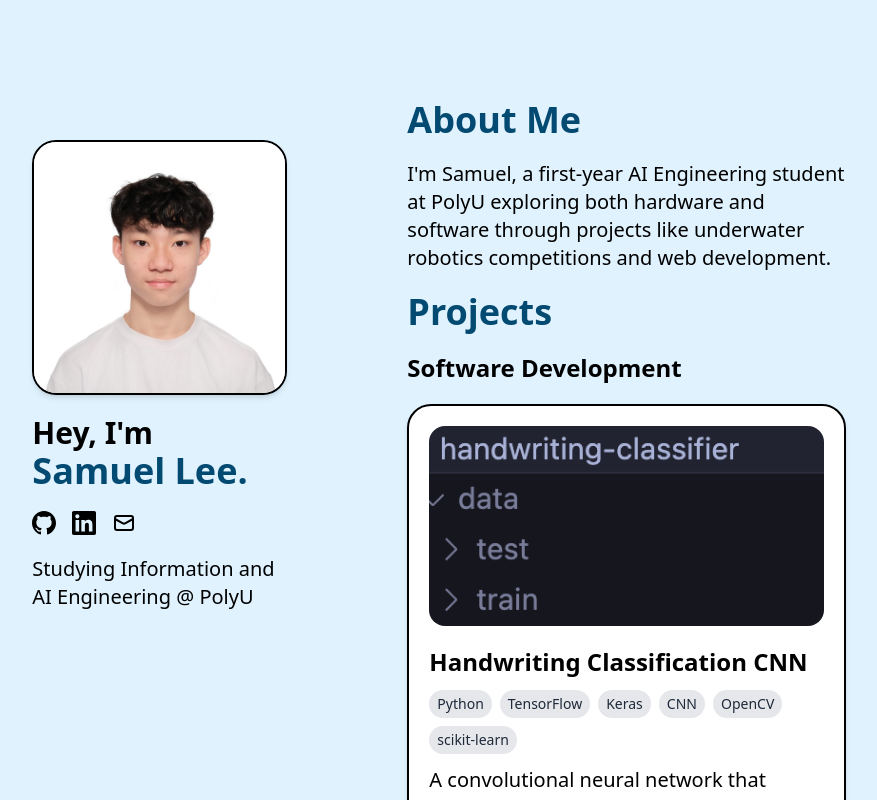
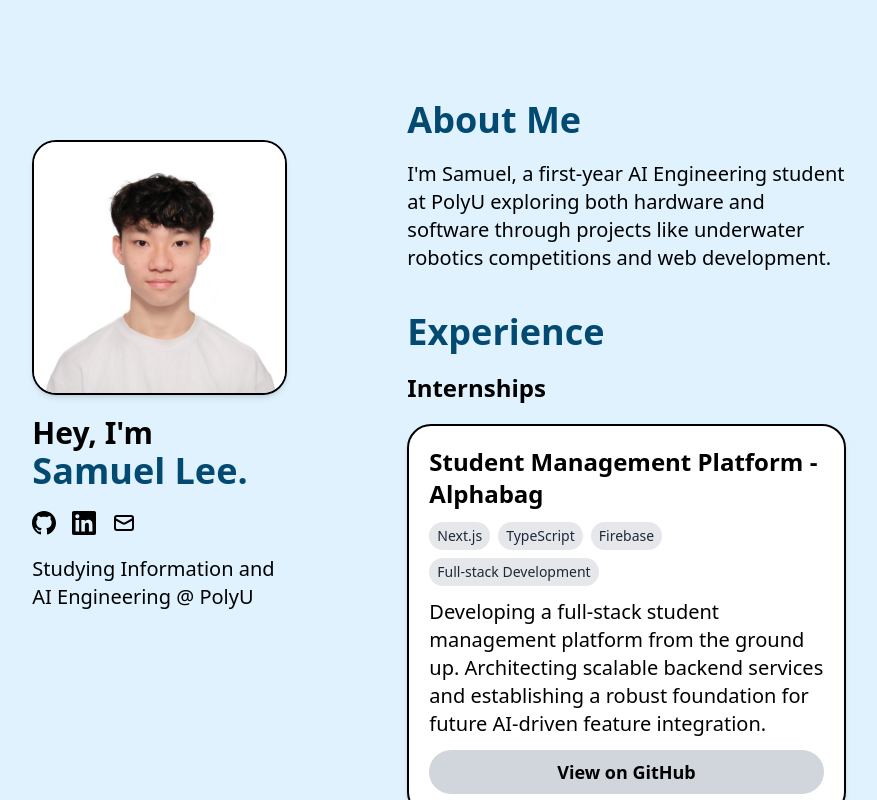
Before and after one commit to wavesam/portfolio6, a React (Vite) app: page / in a window 1280 px wide. Shown: the top 800 px of the page, without its empty margins (181-1058 px from the left). Built offline with nearby package versions, Linux system fonts and the light colour scheme.

Commit message:
added experience section

```diff
--- a/src/App.tsx
+++ b/src/App.tsx
@@ -40,7 +40,20 @@ function App() {
               both hardware and software through projects like underwater
               robotics competitions and web development.
             </p>
-            <h1 className="text-4xl font-bold text-sky-900">Projects</h1>
+            <h1 className="mt-5 text-4xl font-bold text-sky-900">Experience</h1>
+            <h1 className="text-2xl font-bold">Internships</h1>
+            <ProjectCard
+              title="Student Management Platform - Alphabag"
+              technologies={[
+                "Next.js",
+                "TypeScript",
+                "Firebase",
+                "Full-stack Development",
+              ]}
+              description="Developing a full-stack student management platform from the ground up. Architecting scalable backend services and establishing a robust foundation for future AI-driven feature integration."
+              githubUrl="https://github.com/wavesam/alphabag-platform"
+            />
+            <h1 className="mt-5 text-4xl font-bold text-sky-900">Projects</h1>
             <h1 className="text-2xl font-bold">Software Development</h1>
             <ProjectCard
               title="Handwriting Classification CNN"
@@ -100,7 +113,7 @@ function App() {
             ></ProjectCard>
           </div>
           <div className="w-full h-full flex flex-col gap-5">
-            <h1 className="text-4xl font-bold text-black">Skills</h1>
+            <h1 className="mt-5 text-4xl font-bold text-sky-900">Skills</h1>
             <ProjectCard
               title="AI/ML"
               description="Python, TensorFlow, OpenCV, scikit-learn"
```
